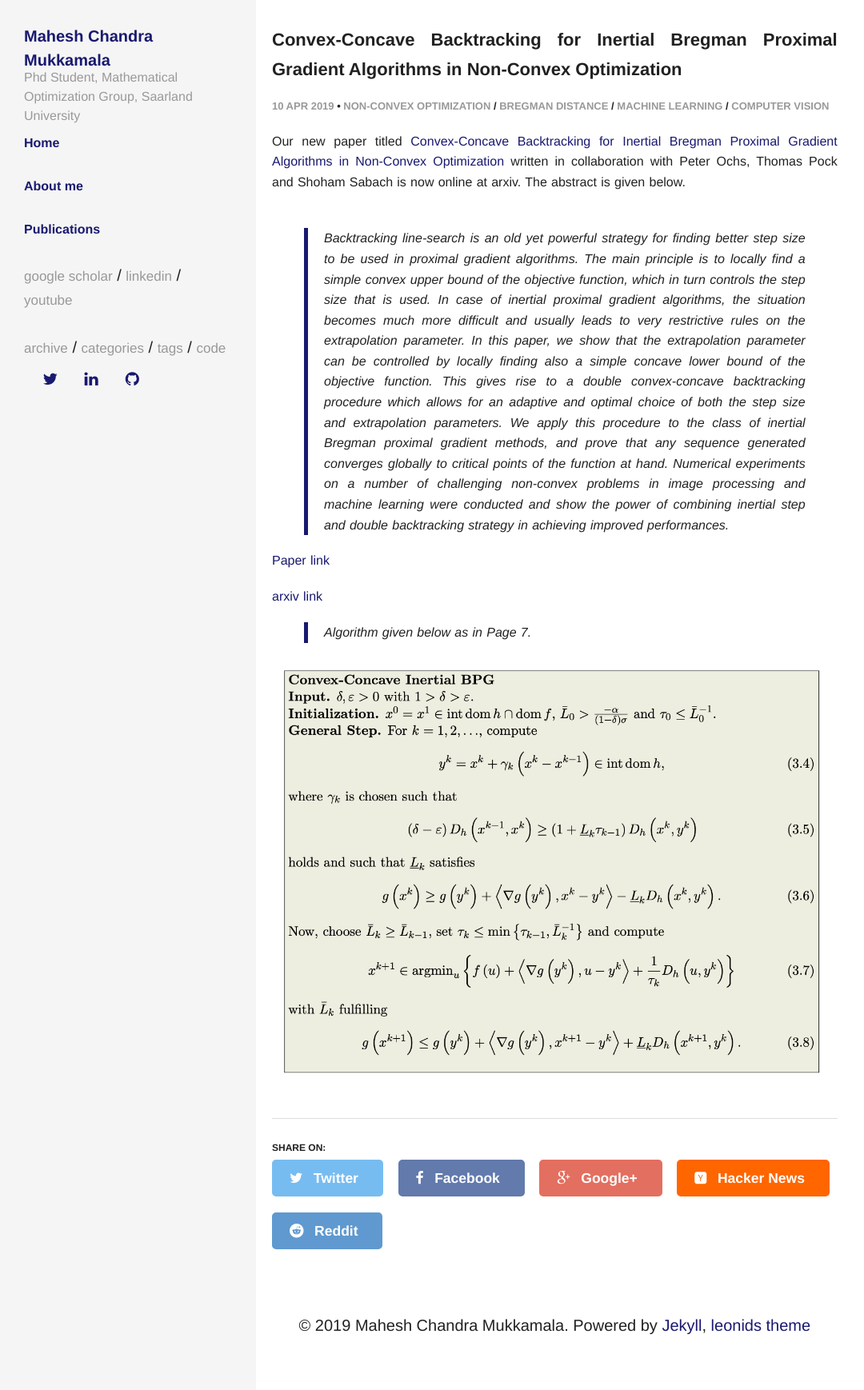
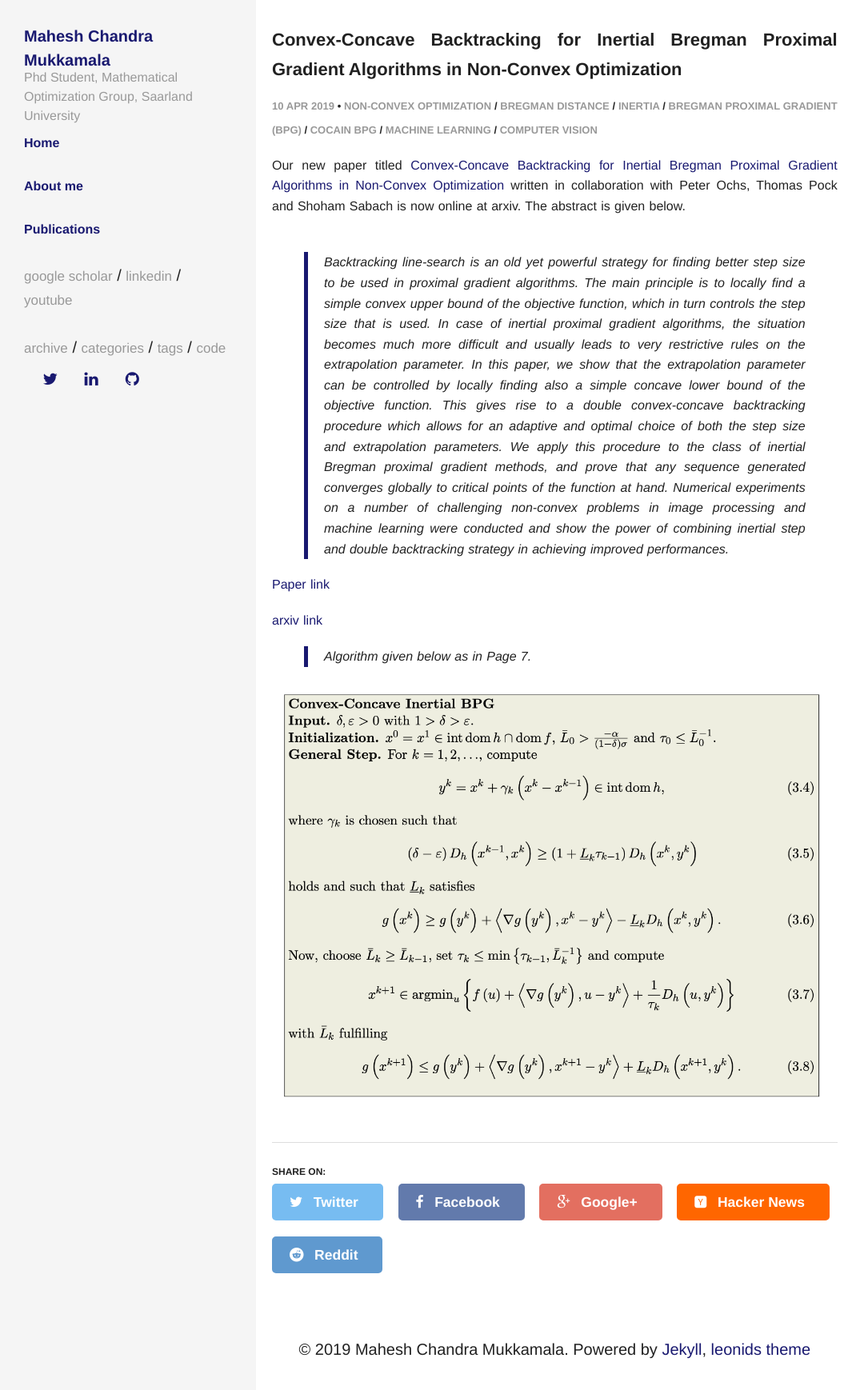
Before and after one commit to mmahesh/mmahesh.github.io, a Jekyll site: the page built from _posts/2019-04-10-Convex-Concave-Backtracking-for-Inertial-Bregman-Proximal-Gradient-Algorithms-in-Non-Convex-Optimization.md, in a window 1280 px wide. Shown: the top 1738 px of the page at 80% size, without its empty margins (0-1080 px from the left). Built offline with Jekyll 4.4.1, drawn with Linux system fonts in a browser that asks for light colours; comment, search, counter and statistics services are not loaded.

Commit message:
updated keywords

```diff
--- a/_posts/2019-04-10-Convex-Concave-Backtracking-for-Inertial-Bregman-Proximal-Gradient-Algorithms-in-Non-Convex-Optimization.md
+++ b/_posts/2019-04-10-Convex-Concave-Backtracking-for-Inertial-Bregman-Proximal-Gradient-Algorithms-in-Non-Convex-Optimization.md
@@ -2,7 +2,7 @@
 layout: post
 title:  "Convex-Concave Backtracking for Inertial Bregman Proximal Gradient Algorithms in Non-Convex Optimization"
 date:   2019-04-10
-categories: [non-convex optimization, Bregman distance, machine learning, computer vision]
+categories: [non-convex optimization, Bregman distance, inertia, Bregman proximal gradient (BPG),CoCaIn BPG,  machine learning, computer vision]
 excerpt: "Our new paper titled <a href='/show_pub4/' target='_blank' ><b>Convex-Concave Backtracking for Inertial Bregman Proximal
 Gradient Algorithms in Non-Convex Optimization</b></a> written  in collaboration with Peter Ochs, Thomas Pock and Shoham Sabach is now online at arxiv. Please click below to read the abstract and the algorithm."
 comments: true
```
